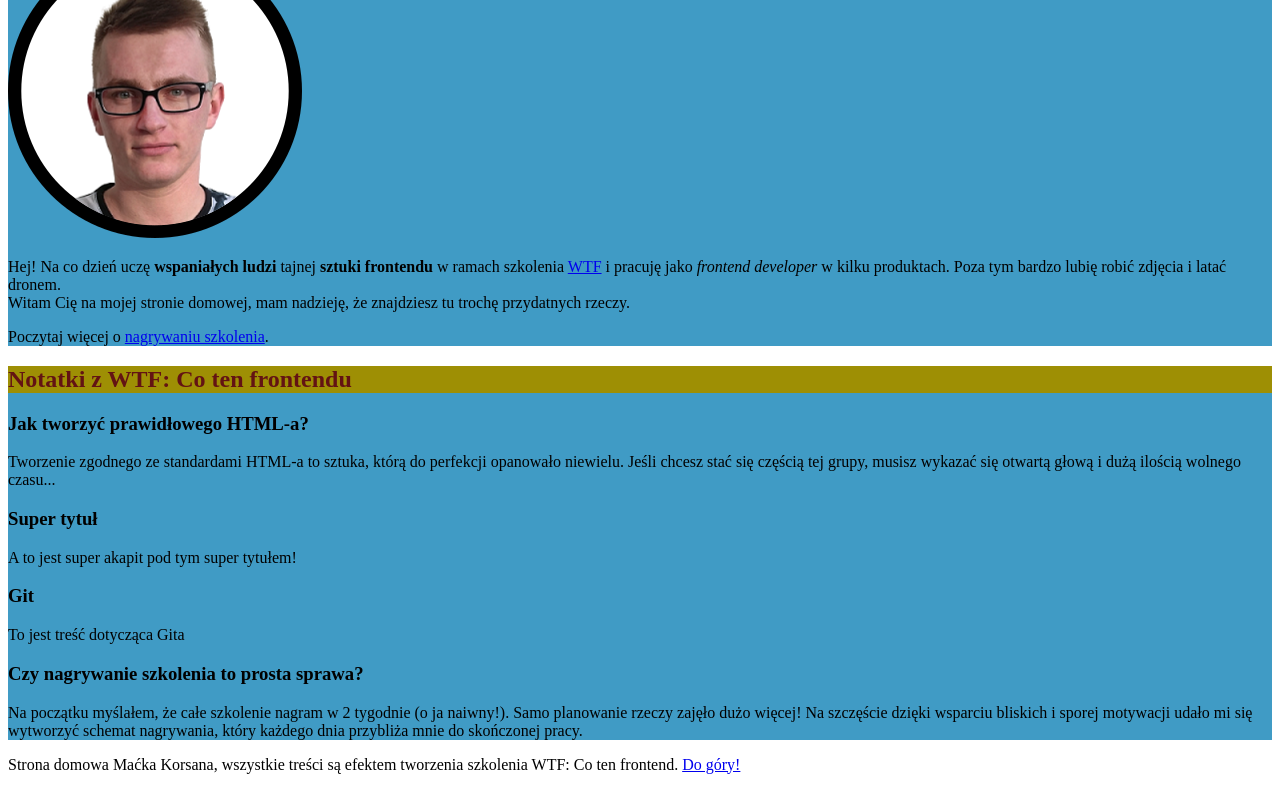
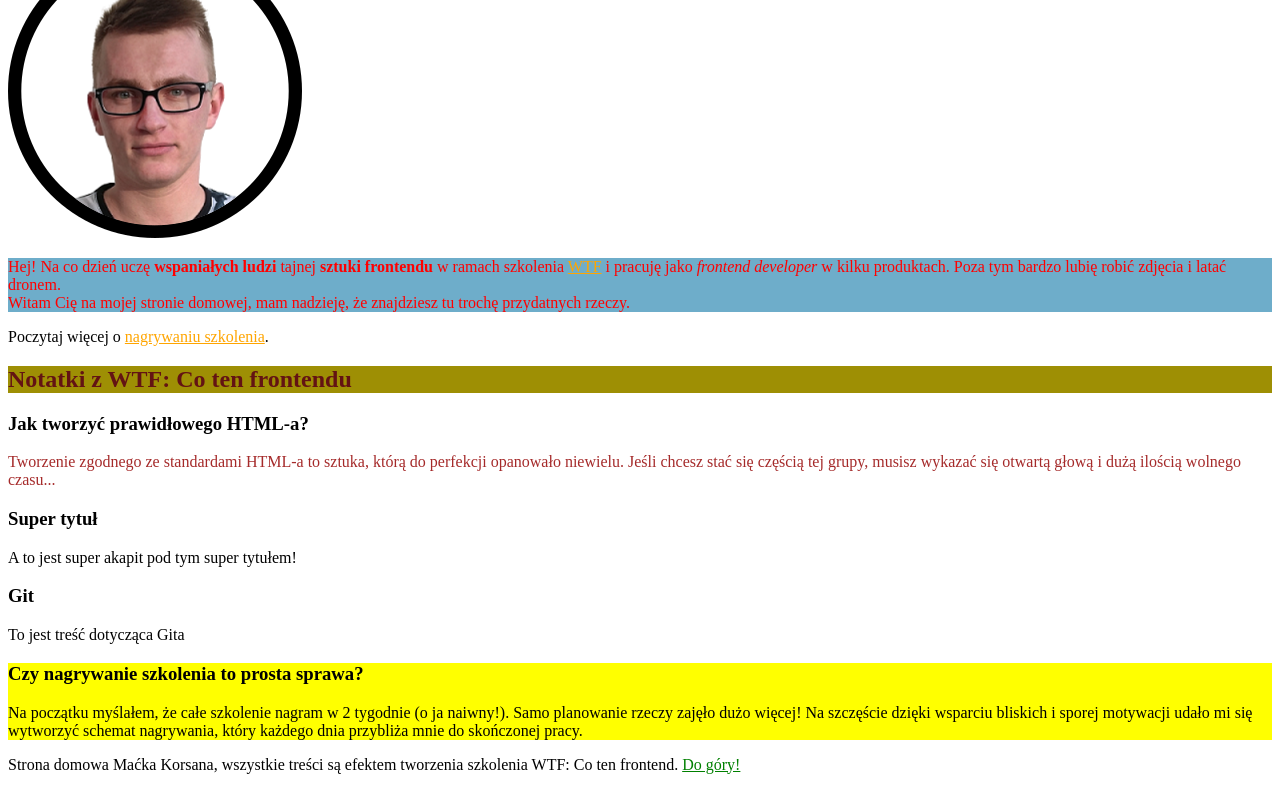
Before and after one commit to RicoPuerto/homepage, a plain HTML site: page index.html in a window 1280 px wide. Shown: the part 209-999 px from the top of the page. Drawn offline with Linux system fonts and the light colour scheme.

Commit message:
Learning css

```diff
--- a/index.html
+++ b/index.html
@@ -17,13 +17,13 @@
 </header>
 
   <main>
-    <header id="top">
+    <header id="top" class="czerwony">
       <h1>Maciej Korsan - Strona domowa</h1>
     </header>
     <section>
       <h2>Kim jestem?</h2>
       <img src="foto1.png" alt="Zdjęcie Pjotera"/>
-      <p>
+      <p class="czerwony">
         Hej! Na co dzień uczę <strong>wspaniałych ludzi</strong> tajnej <strong>sztuki frontendu</strong> w ramach
         szkolenia <a href="https://cotenfrontend.pl" target="_blank">WTF</a> i pracuję jako <em>frontend developer</em> w
         kilku produktach. Poza tym bardzo lubię robić zdjęcia i latać dronem. <br> Witam Cię na mojej stronie
@@ -35,7 +35,7 @@
     </section>
     <section>
       <h2>Notatki z WTF: Co ten frontendu</h2>
-      <article>
+      <article class="my-article">
         <h3>Jak tworzyć prawidłowego HTML-a?</h3>
         <p>
           Tworzenie zgodnego ze standardami HTML-a to sztuka, którą do perfekcji opanowało niewielu. Jeśli
--- a/style.css
+++ b/style.css
@@ -7,6 +7,27 @@ h2 {
     background: #9e8f04;
 }
 
-section {
-    background: #409bc5;
+.czerwony {
+    color: red;
+    background: #6eadca;
 }
+
+#szkolenie {
+    background: yellow;
+}
+
+a {
+    color: green;
+}
+
+section a {
+    color: orange;
+}
+
+nav a {
+    color: pink;
+}
+
+.my-article p {
+    color: brown;
+}
```
